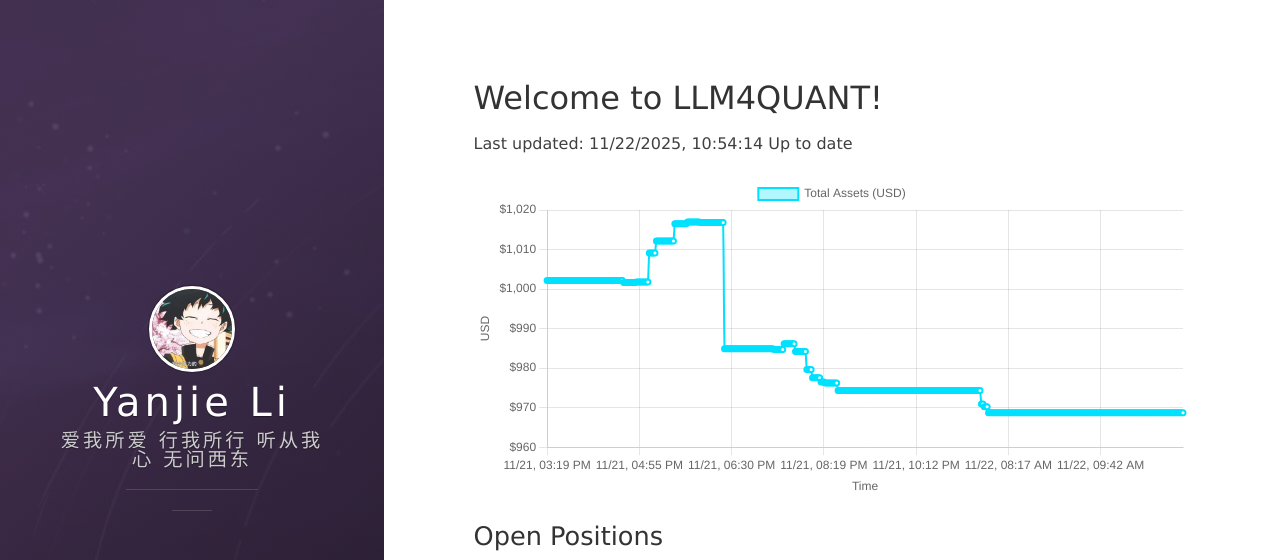
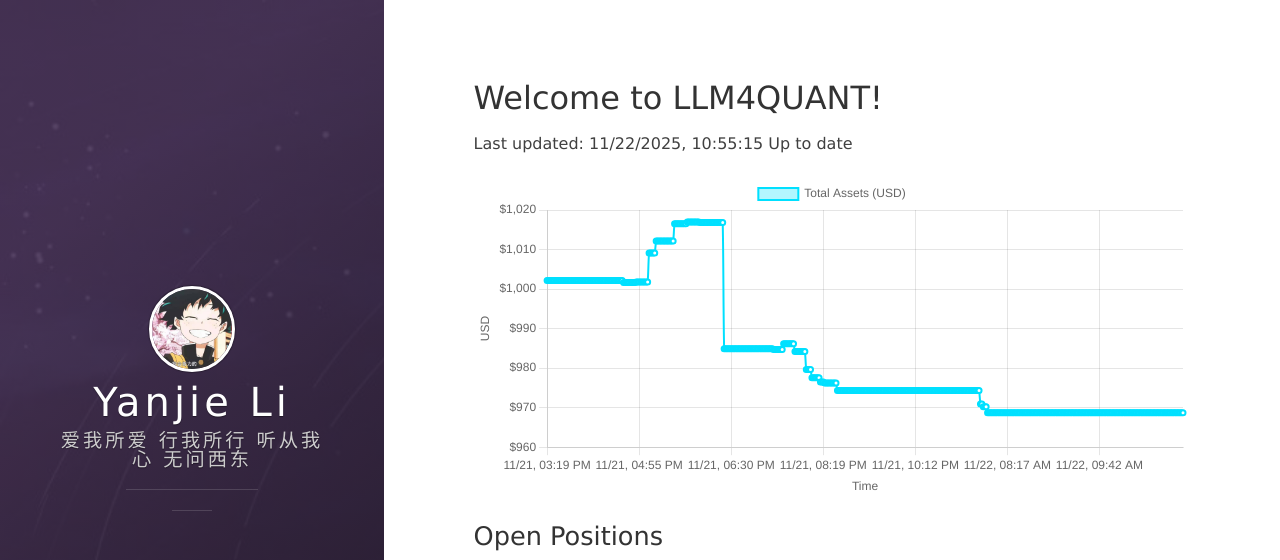
Before and after one commit to leeyegy/leeyegy.github.io, a Jekyll site: the page built from live-trading.html, in a window 1280 px wide and 1026 px high. Shown: the top 560 px of the window. Built offline with Jekyll 4.4.1, drawn with Linux system fonts in a browser that asks for light colours; nearby versions of some CDN libraries.

Commit message:
AccountMonitor: update balance history 2025-11-22T18:55:15+08:00

```diff
--- a/assets/data/binance/balance-history.json
+++ b/assets/data/binance/balance-history.json
@@ -1,5 +1,5 @@
 {
-  "generatedAt": "2025-11-22T18:54:14+08:00",
+  "generatedAt": "2025-11-22T18:55:15+08:00",
   "asset": "total_usd_value",
   "history": [
     {
@@ -1796,6 +1796,10 @@
     },
     {
       "timestamp": "2025-11-22T18:54:14+08:00",
+      "totalUsd": 968.69074819
+    },
+    {
+      "timestamp": "2025-11-22T18:55:15+08:00",
       "totalUsd": 968.69074819
     }
   ]
```
